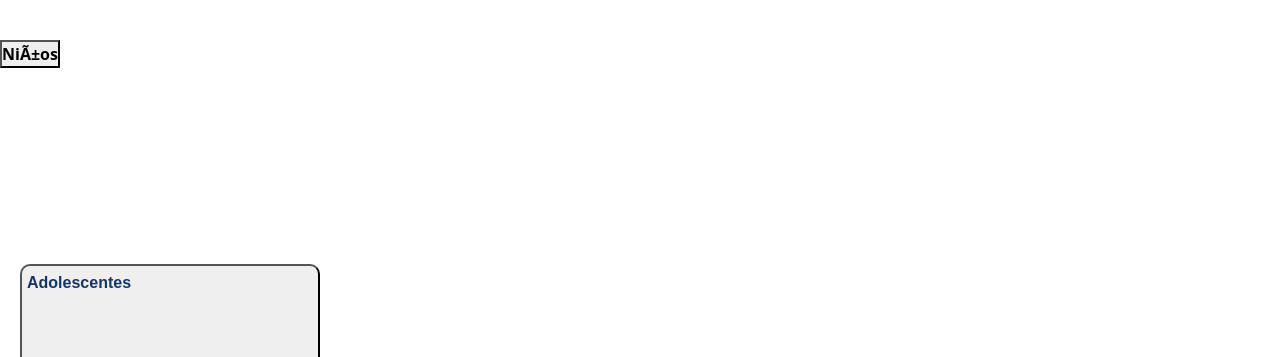
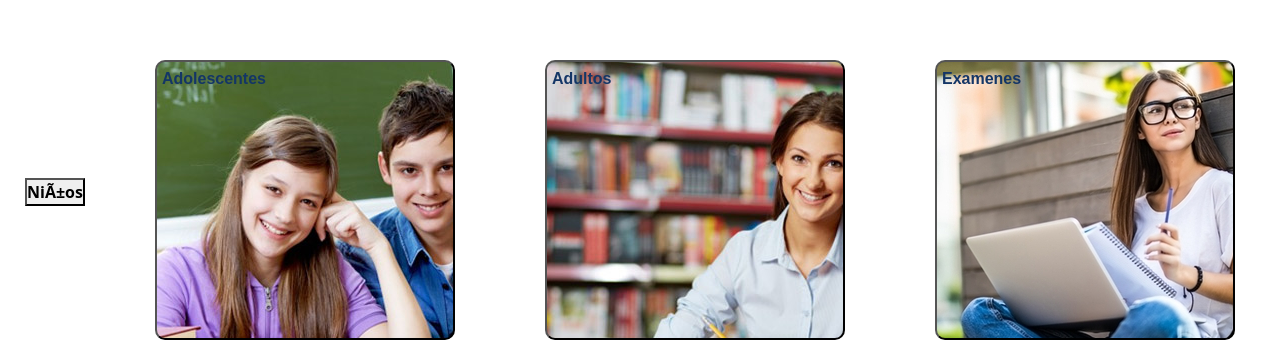
Before and after one commit to beluram/inst_ingles_ramirez, a website: page pages/cursos.html in a window 1280 px wide. Shown: the part 386-743 px from the top of the page. Drawn offline with nearby package versions, Linux system fonts and the light colour scheme.

Commit message:
acomode el estilo de cursos e institucional

```diff
--- a/assets/scss/incommon/_header.scss
+++ b/assets/scss/incommon/_header.scss
@@ -3,6 +3,7 @@
     grid-area: header;
     background-image: url(../img/maestra-jardin-infantes-sosteniendo-cuaderno_23-2148633311.webp);
     height: 300px;
+    width:100%;
     background-size: cover;
     background-position: center;
     background-attachment: fixed;
@@ -22,7 +23,7 @@ h1 {
     margin: auto;
 }
 
-@media (max-width: 600px){
+@media (max-width: 700px){
     h1{
         font-size: 70px;
     }
--- a/assets/scss/sections-cursos/_btncursos.scss
+++ b/assets/scss/sections-cursos/_btncursos.scss
@@ -1,9 +1,15 @@
 .btncursos {
     grid-area: descripcion;
     display: flex;
-    flex-direction: column;
-    justify-content: stretch;
+    flex-direction: row;
+    justify-content: space-around;
     align-items: center;
+    align-content: center;
+    flex-wrap: wrap;
+}
+
+@media (max-width: 600px) {
+    .btncursos {
         display: grid;
         grid-template-columns: 1fr;
         grid-template-rows: auto auto auto auto;
@@ -11,13 +17,13 @@
             "adolescentes"
             "adultos"
             "examenes";
-
+    }
 }
 
 .btn-niños {
     @include propiedadesbtncursos ($colorTerciario, flex, stretch, center, 25px, $font-family1, 300px, 280px, 20px, 5px, 10px, $colorPrimario);
     grid-area: niños;
-    background-image: url(assets\img\panel_camb_young_learners.jpg);
+    background-image: url(../img/panel_camb_young_learners.jpg);
 }
 
 .btn-niños:hover {
@@ -27,7 +33,7 @@
 .btn-adolescentes {
     @include propiedadesbtncursos ($colorTerciario, flex, stretch, center, 25px, $font-family1, 300px, 280px, 20px, 5px, 10px, $colorPrimario);
     grid-area: adolescentes;
-    background-image: url(assets\img\panel_adolescentes.jpg);
+    background-image: url(../img/panel_adolescentes.jpg);
 }
 
 .btn-adolescentes:hover {
@@ -37,7 +43,7 @@
 .btn-adultos {
     @include propiedadesbtncursos ($colorTerciario, flex, stretch, center, 25px, $font-family1, 300px, 280px, 20px, 5px, 10px, $colorPrimario);
     grid-area: adultos;
-    background-image: url(assets\img\panel_adultos.jpg);
+    background-image: url(../img/panel_adultos.jpg);
 
 }
 
@@ -48,7 +54,7 @@
 .btn-examenes {
     @include propiedadesbtncursos ($colorTerciario, flex, stretch, center, 25px, $font-family1, 300px, 280px, 20px, 5px, 10px, $colorPrimario);
     grid-area: examenes;
-    background-image: url(assets\img\panel-cursos-cambridge-edited.jpg);
+    background-image: url(../img/panel-cursos-cambridge-edited.jpg);
 
 }
 
--- a/assets/scss/sections-cursos/_cardscursos.scss
+++ b/assets/scss/sections-cursos/_cardscursos.scss
@@ -5,6 +5,10 @@
     justify-content: space-around;
     padding: 15px;
     margin: 15px;
+}
+    @media (max-width: 600px) {
+        .cardcontenedor {
+            grid-area: cursos;
             display: grid;
             grid-template-columns: 1fr;
             grid-template-rows: auto;
@@ -12,6 +16,7 @@
                 "teens"
                 "senior"
                 "exams";
+        }
     }
 
 
```
Also changed, not shown: assets/css/style.css. Lines whose indentation alone changed are shown as unchanged.
